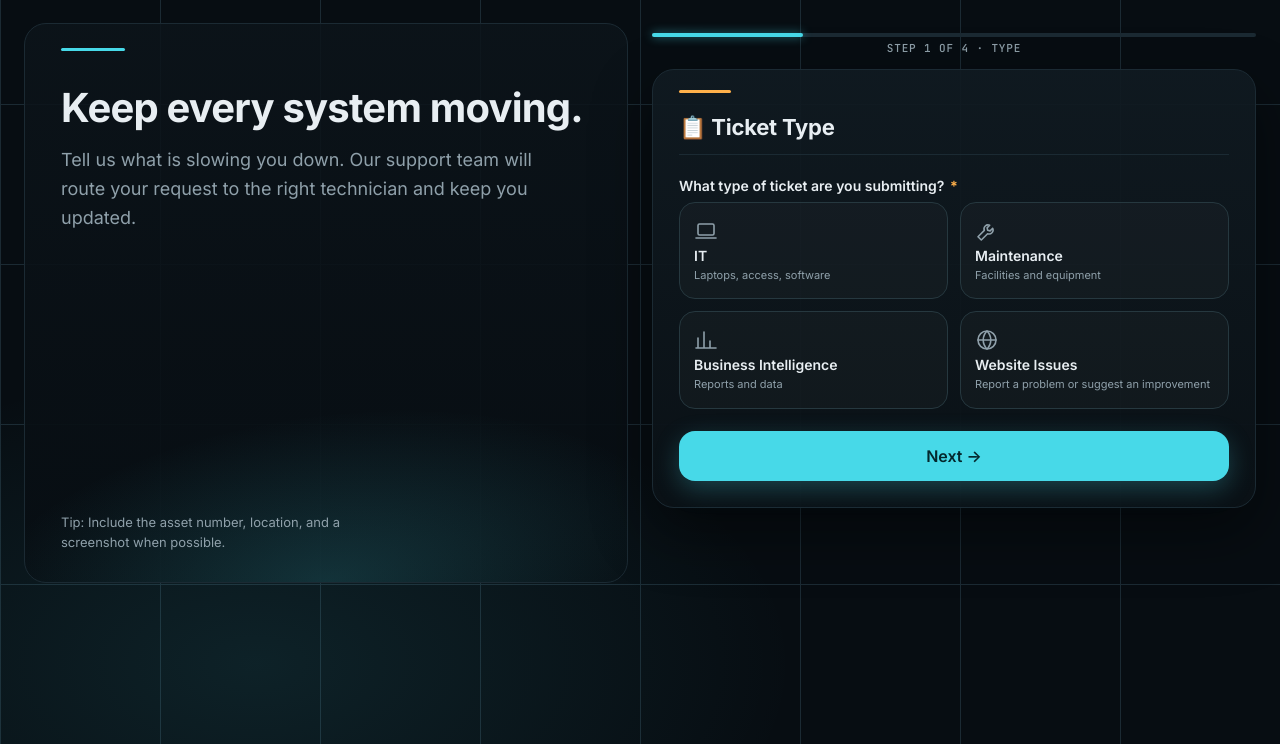
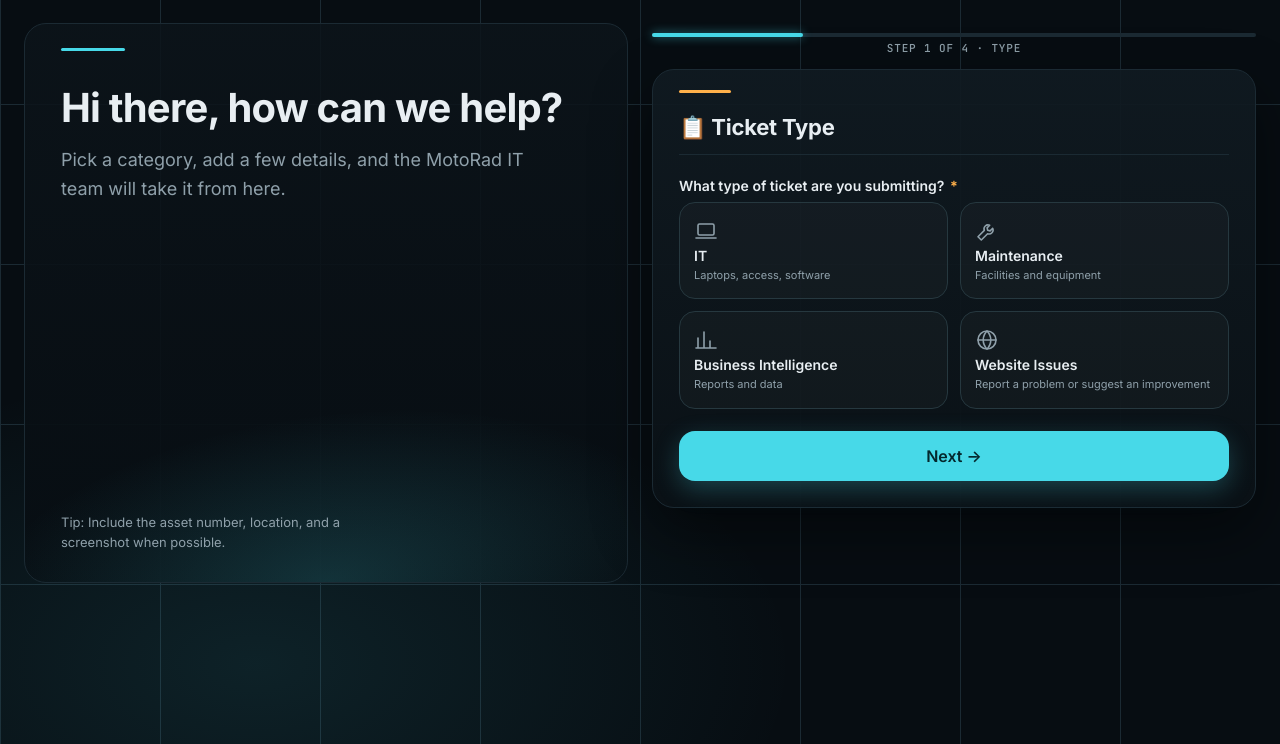
Before and after one commit to aaronmusgrave/it-helpdesk-form, a website: page static/index.html in a window 1280 px wide. Shown: the part 56-800 px from the top of the page. Drawn offline with Linux system fonts and the light colour scheme.

Commit message:
Friendlier welcome message in the hero panel
Co-authored-by: Railway <68434857+railway-app[bot]@users.noreply.github.com>

```diff
--- a/static/index.html
+++ b/static/index.html
@@ -116,8 +116,8 @@
 <div class="container layout">
   <aside class="hero">
     <div class="hero-main">
-      <h2>Keep every system moving.</h2>
-      <p>Tell us what is slowing you down. Our support team will route your request to the right technician and keep you updated.</p>
+      <h2>Hi there, how can we help?</h2>
+      <p>Pick a category, add a few details, and the MotoRad IT team will take it from here.</p>
     </div>
     <div class="hero-tip">Tip: Include the asset number, location, and a screenshot when possible.</div>
   </aside>
```
